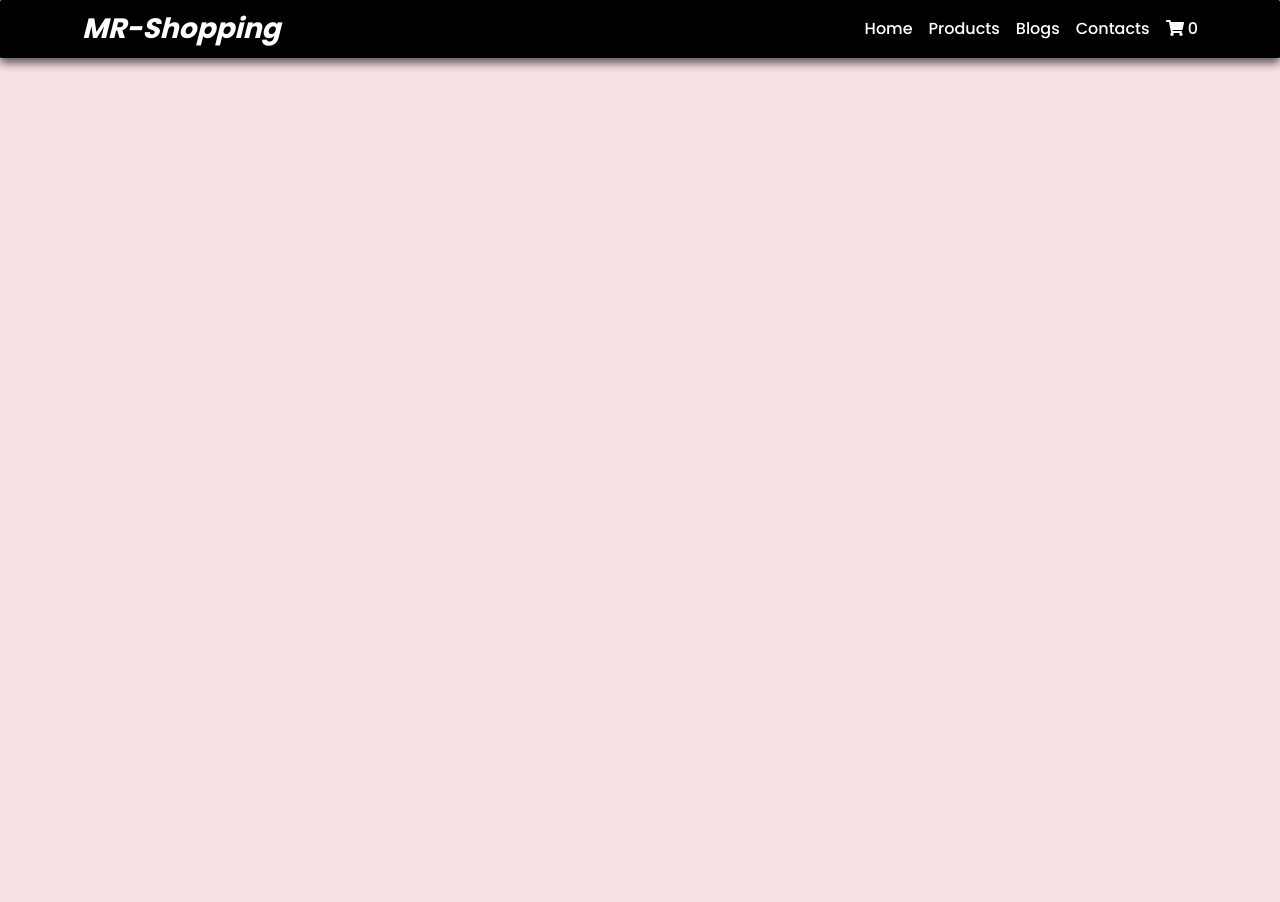
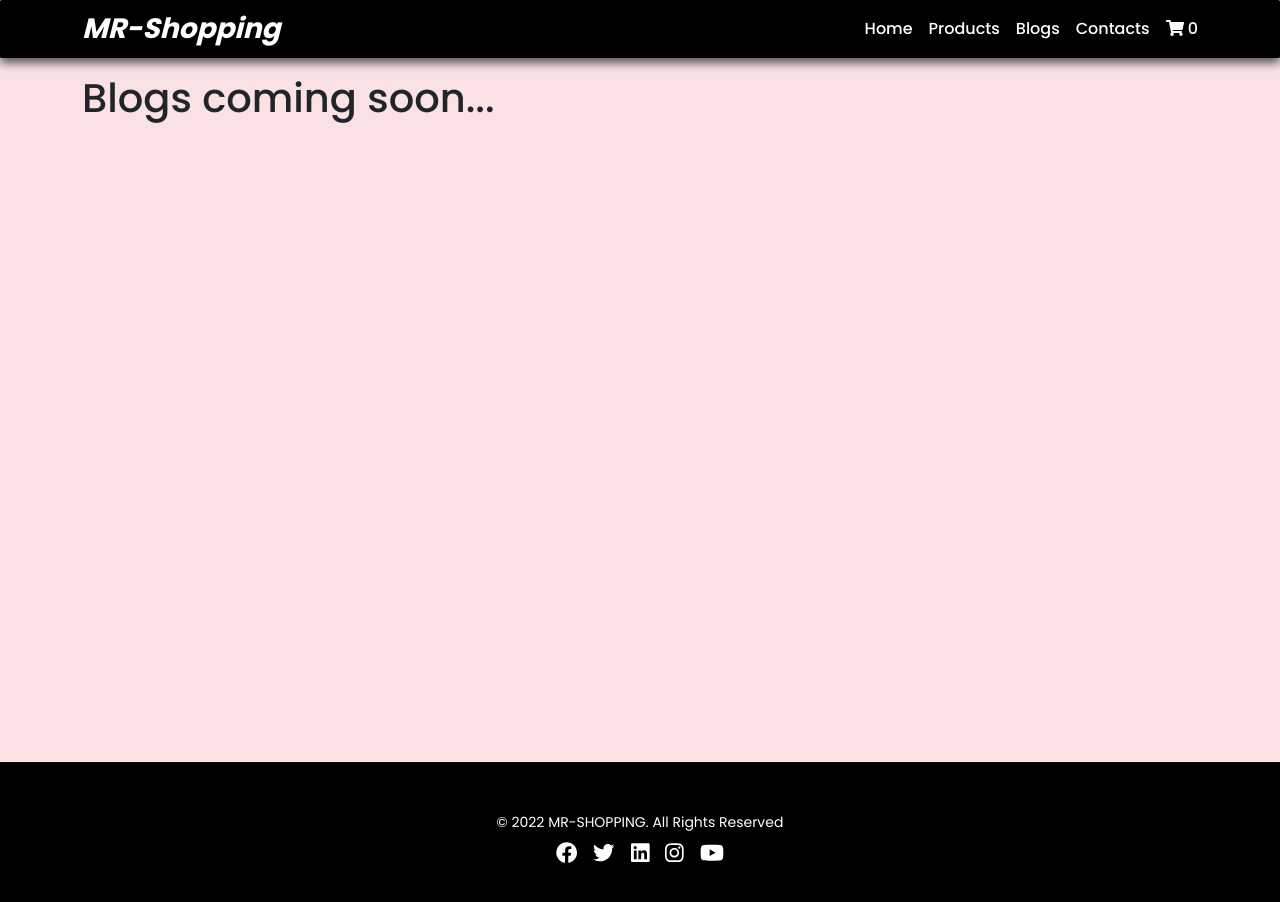
Before and after one commit to moshiur9185/MR-Shopping-Ecommerce-web, a React (Create React App) app: page /blogs in a window 1280 px wide. Shown: the top 902 px of the page. Before the commit the page ends 800 px from the top, so only its background shows below. Built offline with nearby package versions, Linux system fonts and the light colour scheme.

Commit message:
work update

```diff
--- a/src/App.js
+++ b/src/App.js
@@ -10,6 +10,8 @@ import { addToDb, getStoredCart } from './utilities/fakedb';
 import ProductDetail from './Component/ProductDetail/ProductDetail';
 import Products from './Component/Products/Products';
 import Contact from './Component/Contact/Contact';
+import Footer from "./Component/Footer/Footer";
+import Blogs from './Component/Blogs/Blogs';
 
 function App() {
 
@@ -65,8 +67,10 @@ function App() {
           <Route exact path="/cart" element={<Cart cart={cart}/>} />
           <Route exact path="/products" element={<Products />} />
           <Route exact path="/contact" element={<Contact />} />
+          <Route exact path="/blogs" element={<Blogs />} />
           <Route exact path="/product/:title/:id" element={<ProductDetail />} />
         </Routes>
+        <Footer />
       </Router>
     </div>
   );
--- /dev/null
+++ b/src/Component/Blogs/Blogs.js
@@ -0,0 +1,11 @@
+import React from 'react';
+
+const Blogs = () => {
+    return (
+        <div className="container pt-3">
+            <h1 style={{marginBottom: "80vh"}}>Blogs coming soon...</h1>
+        </div>
+    );
+};
+
+export default Blogs;
--- a/src/Component/Home/Home.js
+++ b/src/Component/Home/Home.js
@@ -1,11 +1,7 @@
 import React from "react";
 // import Contact from "../Contact/Contact";
 import Feature from "../Feature/Feature";
-import Footer from "../Footer/Footer";
 import Header from "../Header/Header";
-import ElectronicProduct from "../ElectronicProducts/ElectronicProducts";
-import GroceryProducts from "../GroceryProducts/GroceryProducts";
-import FashionProducts from "../FashionProducts/FashionProducts";
 import Products from "../Products/Products";
 
 const Home = (props) => {
@@ -19,7 +15,6 @@ const Home = (props) => {
       </div>
       <Products handleAddToCart={props.handleAddToCart}/>
       {/* <Contact/> */}
-      <Footer />
     </div>
   );
 };
--- a/src/Component/Products/Products.js
+++ b/src/Component/Products/Products.js
@@ -9,6 +9,7 @@ const Products = (props) => {
             <ElectronicProducts handleAddToCart={props.handleAddToCart} />
             <GroceryProducts handleAddToCart={props.handleAddToCart} />
             <FashionProducts handleAddToCart={props.handleAddToCart} />
+
         </div>
     );
 };
```
Also changed, not shown: firebase.json (added), 1 other file (tests, documents, lock files or other folders).
